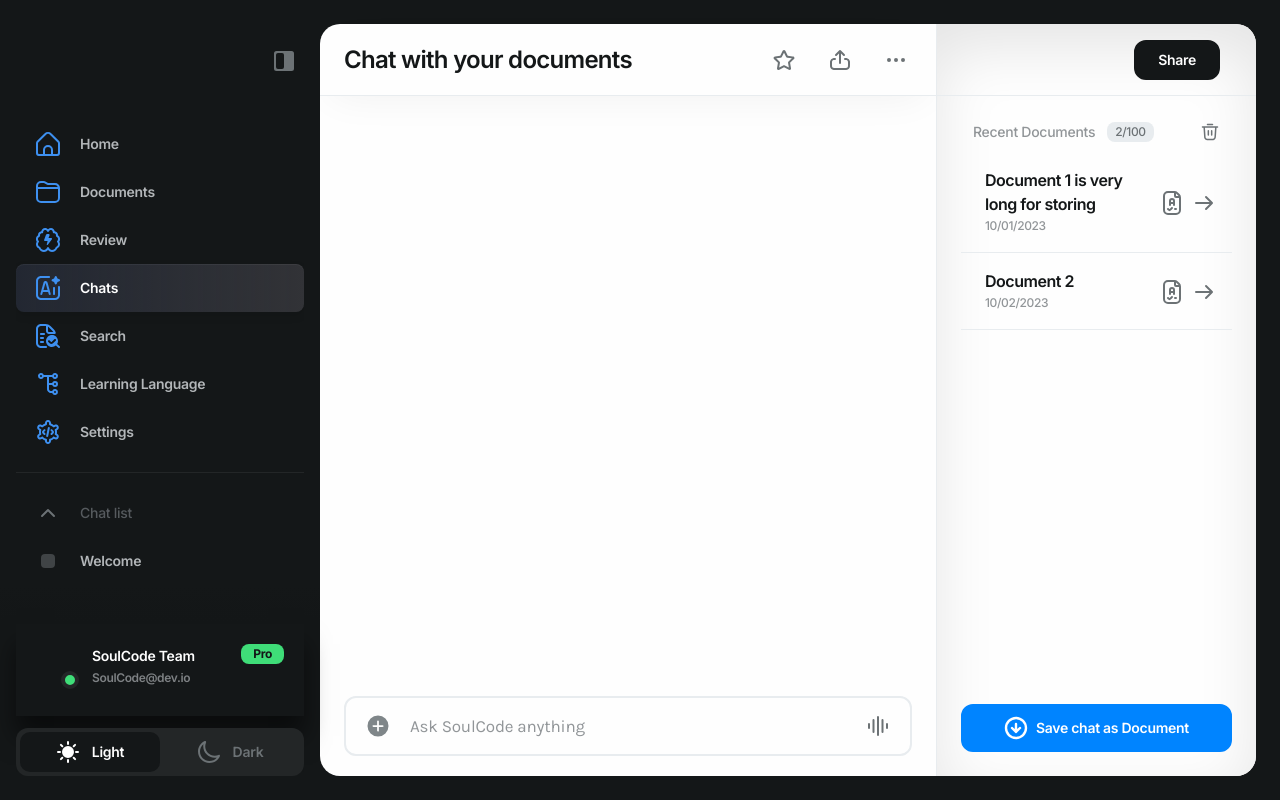
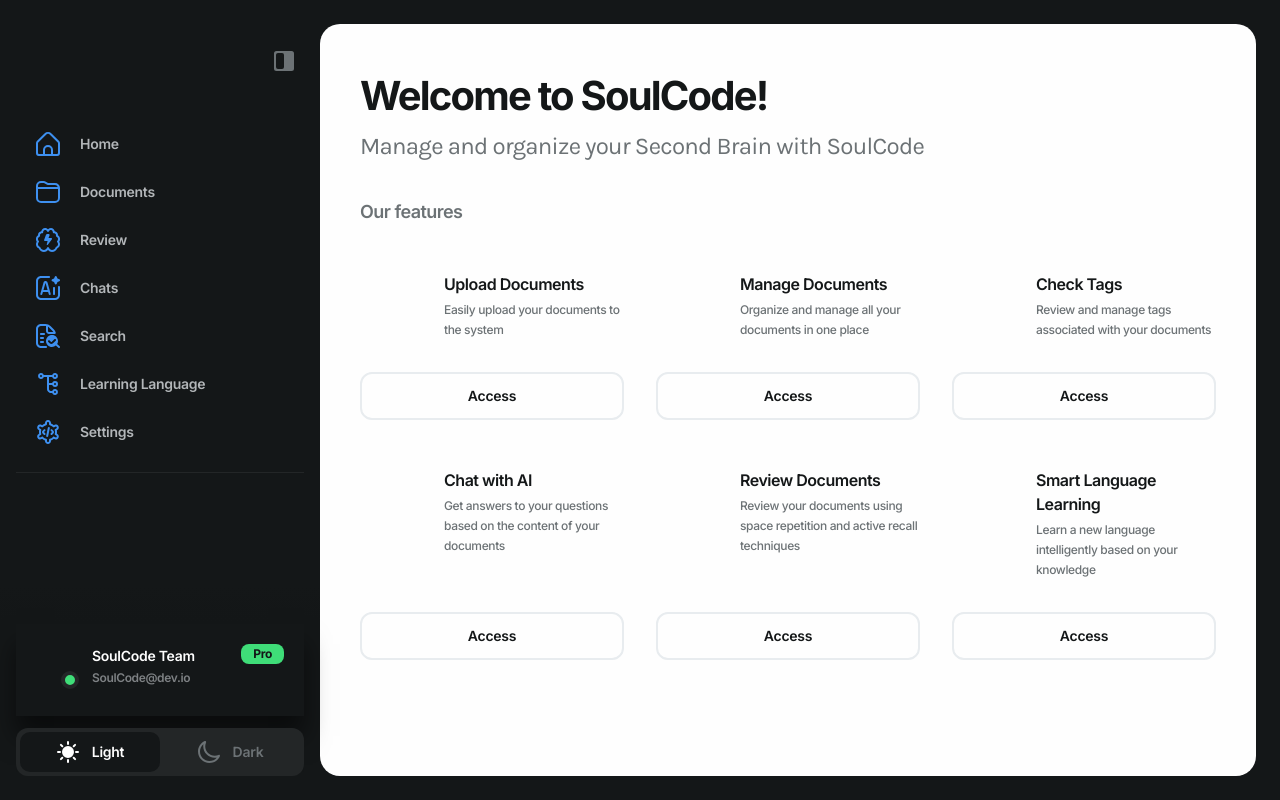
Before and after one commit to minh-trancong/ibm-hackathon-soul-code, a Next.js app in the folder frontend/: page / in a window 1280 px wide. Built offline with nearby package versions, Linux system fonts and the light colour scheme; what @rvxlab/tailwind-plugin-ios-full-height would draw is missing.

Commit message:
add url router ok for homepage

```diff
--- a/frontend/components/LeftSidebar/index.tsx
+++ b/frontend/components/LeftSidebar/index.tsx
@@ -68,7 +68,7 @@ const LeftSidebar = ({
             title: "Chats",
             icon: "ai",
             color: "fill-accent-2",
-            url: "/",
+            url: "/chat",
         },
         {
             title: "Search",
@@ -141,7 +141,7 @@ const LeftSidebar = ({
                             value ? "-mx-4 md:mx-0" : "-mx-2 md:mx-0"
                         }`}
                     ></div>
-                    <ChatList visible={value} items={chatList} />
+                    {/*<ChatList visible={value} items={chatList} />*/}
                 </div>
                 <div className="absolute left-0 bottom-0 right-0 pb-6 px-4 bg-n-7 before:absolute before:left-0 before:right-0 before:bottom-full before:h-10 before:bg-gradient-to-t before:from-[#131617] before:to-[rgba(19,22,23,0)] before:pointer-events-none md:px-3">
                     <Profile visible={value} />
--- a/frontend/mocks/applications.tsx
+++ b/frontend/mocks/applications.tsx
@@ -1,3 +1,5 @@
+// frontend/mocks/applications.tsx
+
 export const applications = [
     {
         id: "0",
@@ -6,6 +8,7 @@ export const applications = [
         image: "/icons/upload.svg",
         date: "Mar 2023",
         installed: true,
+        url: "/upload-document",
     },
     {
         id: "1",
@@ -14,6 +17,7 @@ export const applications = [
         image: "/icons/collections.svg",
         date: "Mar 2023",
         installed: true,
+        url: "/documents",
     },
     {
         id: "2",
@@ -22,6 +26,7 @@ export const applications = [
         image: "/icons/tag.svg",
         date: "Mar 2023",
         installed: true,
+        url: "/view-all-tags",
     },
     {
         id: "3",
@@ -30,6 +35,7 @@ export const applications = [
         image: "/icons/chat.svg",
         date: "Mar 2023",
         installed: true,
+        url: "/chat",
     },
     {
         id: "4",
@@ -38,6 +44,7 @@ export const applications = [
         image: "/icons/calendar.svg",
         date: "Mar 2023",
         installed: true,
+        url: "/review-documents",
     },
     {
         id: "5",
@@ -46,5 +53,6 @@ export const applications = [
         image: "/icons/country.svg",
         date: "Mar 2023",
         installed: true,
+        url: "/learning-language",
     }
 ];
--- /dev/null
+++ b/frontend/pages/chat.tsx
@@ -0,0 +1,8 @@
+import type { NextPage } from "next";
+import ChatPage from "@/site/ChatPage";
+
+const ChatPageContainer: NextPage = () => {
+    return <ChatPage />;
+};
+
+export default ChatPageContainer;
--- a/frontend/pages/index.tsx
+++ b/frontend/pages/index.tsx
@@ -1,8 +1,8 @@
 import type { NextPage } from "next";
-import ChatPage from "@/site/ChatPage";
+import HomePage from "@/site/HomePage";
 
-const ChatPageContainer: NextPage = () => {
-    return <ChatPage />;
+const HomePageContainer: NextPage = () => {
+    return <HomePage />;
 };
 
-export default ChatPageContainer;
+export default HomePageContainer;
--- a/frontend/site/HomePage/Home/index.tsx
+++ b/frontend/site/HomePage/Home/index.tsx
@@ -1,10 +1,20 @@
+// frontend/site/HomePage/Home/index.tsx
+
+import { useRouter } from "next/router";
 import Image from "@/components/Image";
 
 type HomeProps = {
     item: any;
 };
 
-const Home = ({ item }: HomeProps) => (
+const Home = ({ item }: HomeProps) => {
+    const router = useRouter();
+
+    const handleAccessClick = () => {
+        router.push(item.url);
+    };
+
+    return (
         <div className="flex flex-col w-[calc(33.333%-3.5rem)] mx-7 mt-16 2xl:w-[calc(33.333%-2rem)] 2xl:mx-4 2xl:mt-12 lg:w-[calc(50%-2rem)] md:w-full md:mx-0 md:mt-10">
             <div className="flex items-center mb-auto">
                 <div className="shrink-0 w-15 mr-6">
@@ -21,10 +31,11 @@ const Home = ({ item }: HomeProps) => (
                     <div className="caption1 text-n-4">{item.description}</div>
                 </div>
             </div>
-        <button className="btn-stroke-light w-full mt-8 md:mt-6">
+            <button className="btn-stroke-light w-full mt-8 md:mt-6" onClick={handleAccessClick}>
                 Access
             </button>
         </div>
     );
+};
 
 export default Home;
```
Also changed, not shown: frontend/pages/home.tsx (line endings or trailing spaces). Lines whose indentation alone changed are shown as unchanged.
